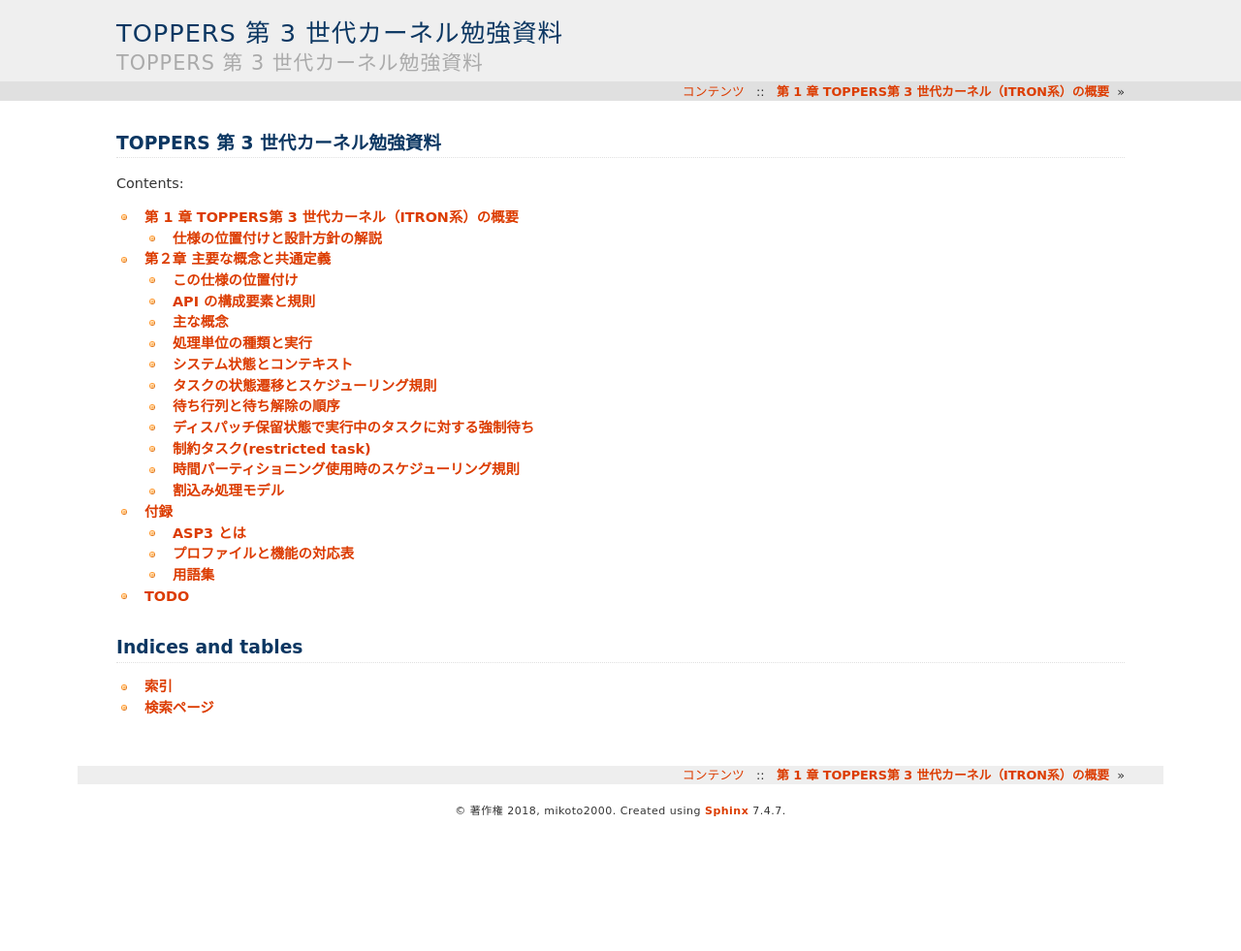
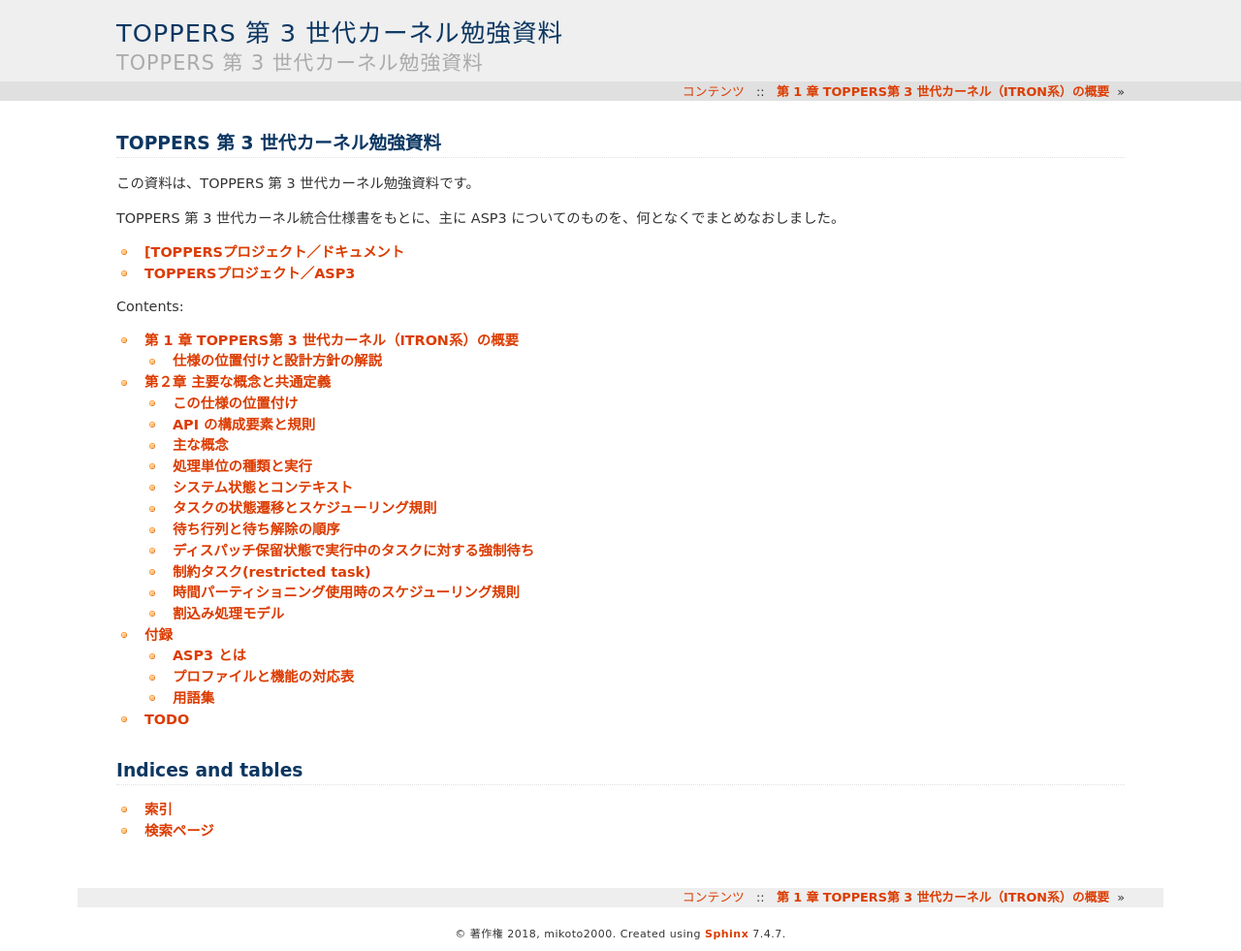
Before and after one commit to mikoto2000/TGKI_SPEC_STUDY, a Sphinx documentation site: the page built from work/source/index.rst, in a window 1280 px wide. Shown: the whole page at 97% size. Built offline with Sphinx 7.4.7, drawn with Linux system fonts in a browser that asks for light colours; before the commit the page ends 900 px from its top, so only the background shows below that.

Commit message:
index にこの資料についての説明を追加。

```diff
--- a/work/source/index.rst
+++ b/work/source/index.rst
@@ -5,6 +5,13 @@
 
 TOPPERS 第 3 世代カーネル勉強資料
 =================================
+
+この資料は、TOPPERS 第 3 世代カーネル勉強資料です。
+
+TOPPERS 第 3 世代カーネル統合仕様書をもとに、主に ASP3 についてのものを、何となくでまとめなおしました。
+
+- `[TOPPERSプロジェクト／ドキュメント <https://www.toppers.jp/documents.html#tgki_spec>`_
+- `TOPPERSプロジェクト／ASP3 <https://www.toppers.jp/asp3-kernel.html>`_
 
 Contents:
 
```
